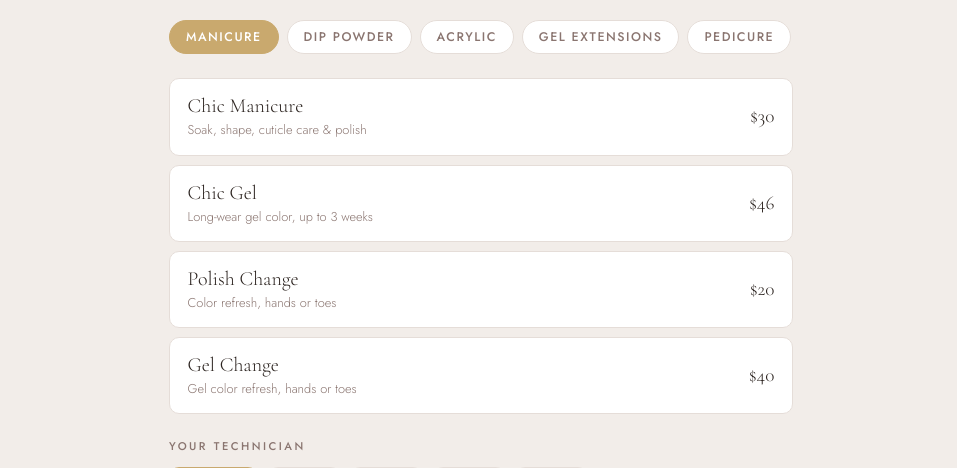
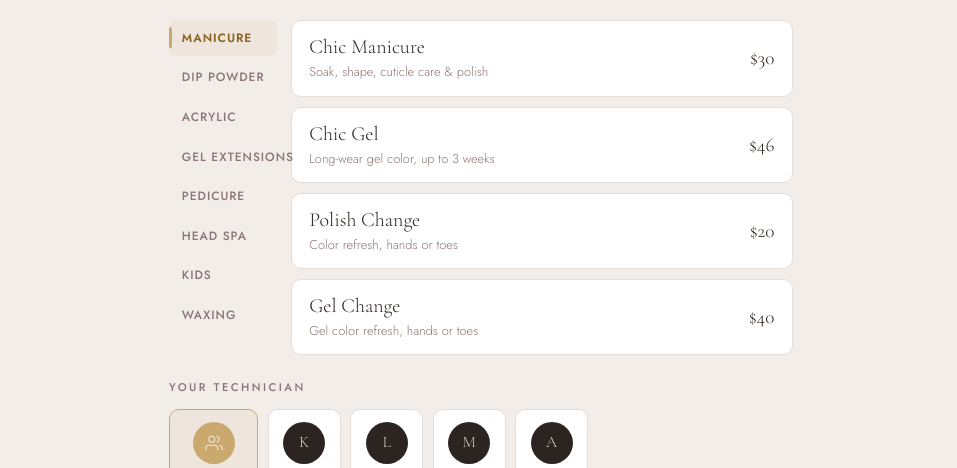
Before and after one commit to githubosu/Chicnailheadspa, a plain HTML site: page booking.html in a window 1280 px wide. Shown: the part 289-757 px from the top of the page, without its empty margins (159-1116 px from the left). Drawn offline with nearby package versions, Linux system fonts and the light colour scheme.

Commit message:
Move service category tabs to vertical sidebar (#24)
* Add multi-service selection and remove Paraffin from Chic Manicure

- Multiple service cards can now be selected across any category tab;
  each holds its own add-on selections independently
- Switching tabs preserves existing selections
- A gold chip strip above the Next button shows all chosen services
  with × to remove individual ones
- Step 3 summary and mailto body now list all services with subtotals
- Chic Manicure add-on reduced to Gel Removal only (Paraffin removed)

https://claude.ai/code/session_01EtrWH2mWMcYDXwrtC8cvWg

* Move service category tabs to vertical sidebar layout

Tabs are now a sticky vertical list on the left (108px) with service
cards filling the remaining width — cleaner than a horizontal scroll
row and keeps all categories visible at a glance.

https://claude.ai/code/session_01EtrWH2mWMcYDXwrtC8cvWg

---------

Co-authored-by: Claude <noreply@anthropic.com>

```diff
--- a/booking.html
+++ b/booking.html
@@ -113,31 +113,52 @@
     }
     .step-heading em { font-style: italic; color: var(--gold-text); }
 
-    /* ── CATEGORY TABS ── */
+    /* ── STEP 1 LAYOUT ── */
+    .step1-body {
+      display: grid;
+      grid-template-columns: 108px 1fr;
+      gap: 0 .85rem;
+      margin-bottom: 1.5rem;
+      align-items: start;
+    }
+    .step1-right { min-width: 0; }
+
+    /* ── CATEGORY TABS (vertical) ── */
     .category-tabs {
-      display: flex; gap: .5rem;
-      overflow-x: auto; -webkit-overflow-scrolling: touch;
-      padding-bottom: .25rem;
-      margin-bottom: 1.25rem;
-      scrollbar-width: none;
+      display: flex;
+      flex-direction: column;
+      gap: .25rem;
+      position: sticky;
+      top: 80px;
     }
-    .category-tabs::-webkit-scrollbar { display: none; }
     .cat-tab {
-      flex: 0 0 auto;
-      padding: .45rem 1rem;
-      border-radius: 20px;
-      border: 1.5px solid var(--border);
-      background: var(--white);
-      font-size: .78rem; font-weight: 500; letter-spacing: .12em;
+      width: 100%;
+      padding: .55rem .8rem;
+      border-radius: 7px;
+      border: none;
+      background: transparent;
+      font-size: .75rem; font-weight: 500; letter-spacing: .08em;
       text-transform: uppercase; color: var(--muted);
-      transition: all .2s;
+      text-align: left;
+      transition: background .18s, color .18s;
       white-space: nowrap;
+      position: relative;
     }
-    .cat-tab:hover { border-color: var(--gold); color: var(--gold-text); }
-    .cat-tab.active { border-color: var(--gold); background: var(--gold); color: #fff; }
+    .cat-tab::before {
+      content: '';
+      position: absolute;
+      left: 0; top: 20%; bottom: 20%;
+      width: 2.5px; border-radius: 2px;
+      background: var(--gold);
+      opacity: 0;
+      transition: opacity .18s;
+    }
+    .cat-tab:hover { background: var(--gold-light); color: var(--gold-text); }
+    .cat-tab.active { background: var(--gold-light); color: var(--gold-text); font-weight: 600; }
+    .cat-tab.active::before { opacity: 1; }
 
     /* ── SERVICE CARDS ── */
-    .service-cards { display: flex; flex-direction: column; gap: .6rem; margin-bottom: 1.5rem; }
+    .service-cards { display: flex; flex-direction: column; gap: .6rem; }
     .svc-group-label { font-size: .68rem; font-weight: 500; letter-spacing: .2em; text-transform: uppercase; color: var(--muted); padding: .75rem 0 .35rem; }
     .svc-card {
       background: var(--white);
@@ -493,9 +514,13 @@
     <!-- STEP 1: WHAT -->
     <div id="step-1" class="booking-step active">
       <h1 class="step-heading">What would you<br><em>like?</em></h1>
-      <div class="category-tabs" id="category-tabs"></div>
-      <div id="section-note-wrap"></div>
-      <div class="service-cards" id="service-cards"></div>
+      <div class="step1-body">
+        <div class="category-tabs" id="category-tabs"></div>
+        <div class="step1-right">
+          <div id="section-note-wrap"></div>
+          <div class="service-cards" id="service-cards"></div>
+        </div>
+      </div>
       <div class="staff-section">
         <span class="staff-label">Your technician</span>
         <div class="staff-row" id="staff-row"></div>
```
